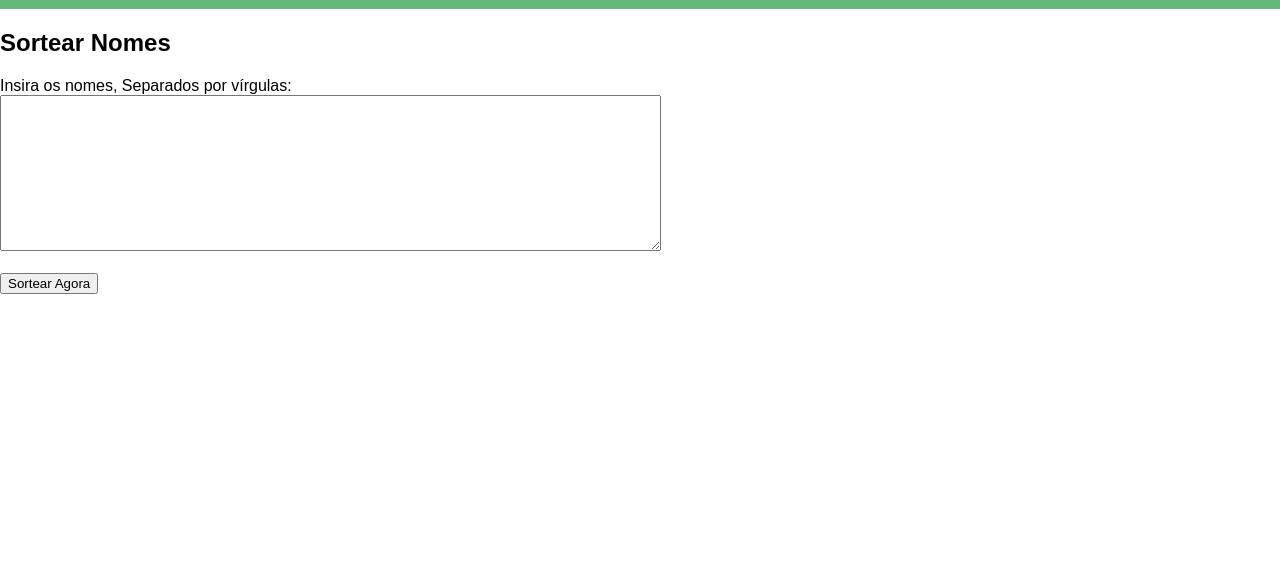
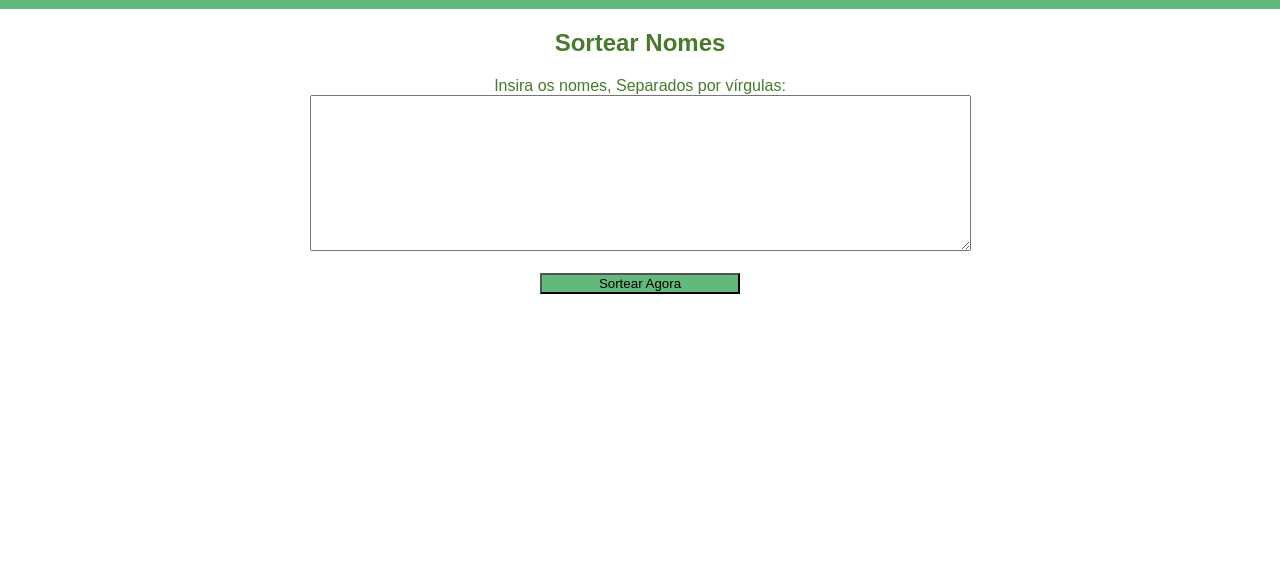
Before and after one commit to deivysonjds/sorteador, a website: page src/sorteio_nomes/index.html in a window 1280 px wide. Shown: the part 91-668 px from the top of the page. Drawn offline with Linux system fonts and the light colour scheme.

Commit message:
sorteio nomes att

```diff
--- a/src/sorteio_nomes/index.html
+++ b/src/sorteio_nomes/index.html
@@ -23,11 +23,13 @@
     </header>
 
     <main>
+        <div>
        <h2>Sortear Nomes</h2>
        <label for="nomes"> Insira os nomes, Separados por vírgulas:</label><br>
        <textarea name="sortearnomes" id="nomes" rows="10" cols="80"></textarea><br><br>
        <button onclick="Sortear" =SortearNomes() > Sortear Agora</button>
        <p id="resultado"></p>
+        </div>
 
     </main>
 
--- a/src/sorteio_nomes/style.css
+++ b/src/sorteio_nomes/style.css
@@ -0,0 +1,14 @@
+div{
+    text-align: center;
+    color: #497929;
+}
+
+button{
+    background-color: #63b97b;
+    width:200px ; right: 10px;
+
+}
+
+button:hover {
+    cursor: pointer;
+}
```
